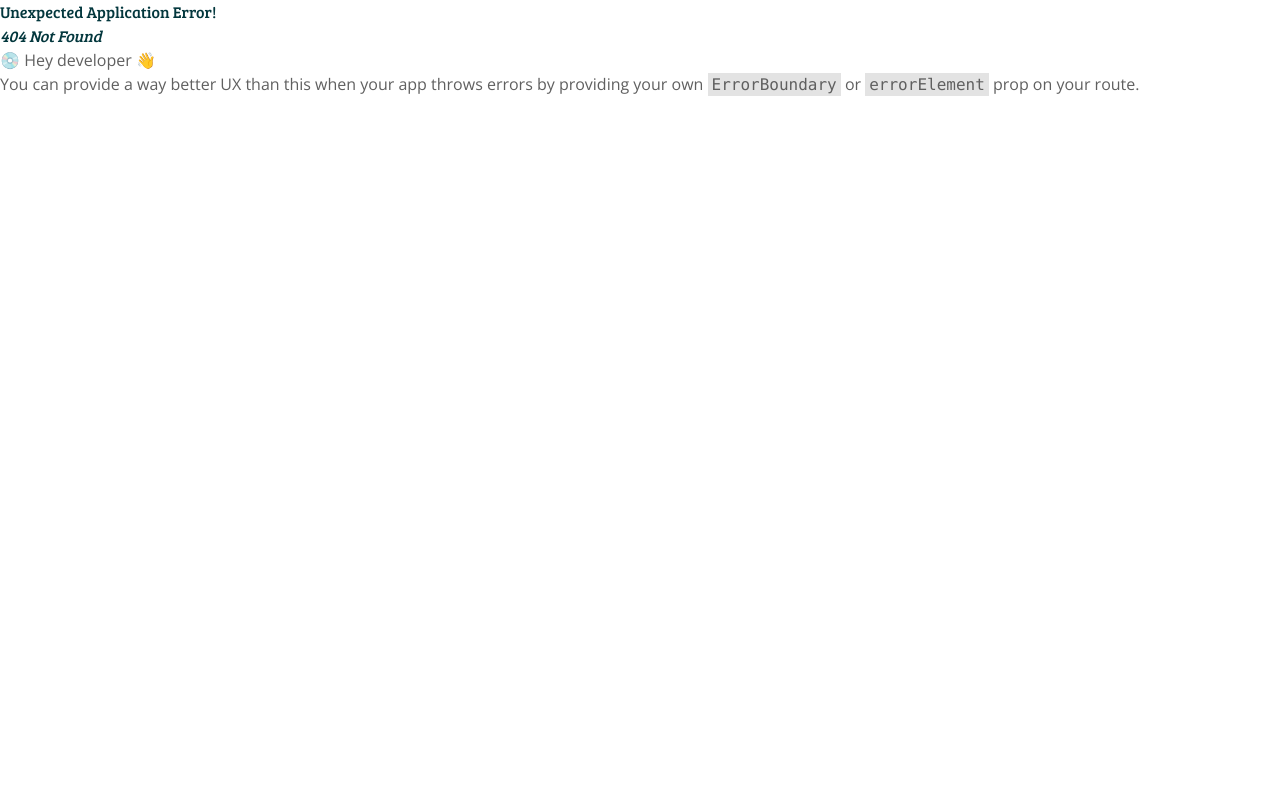
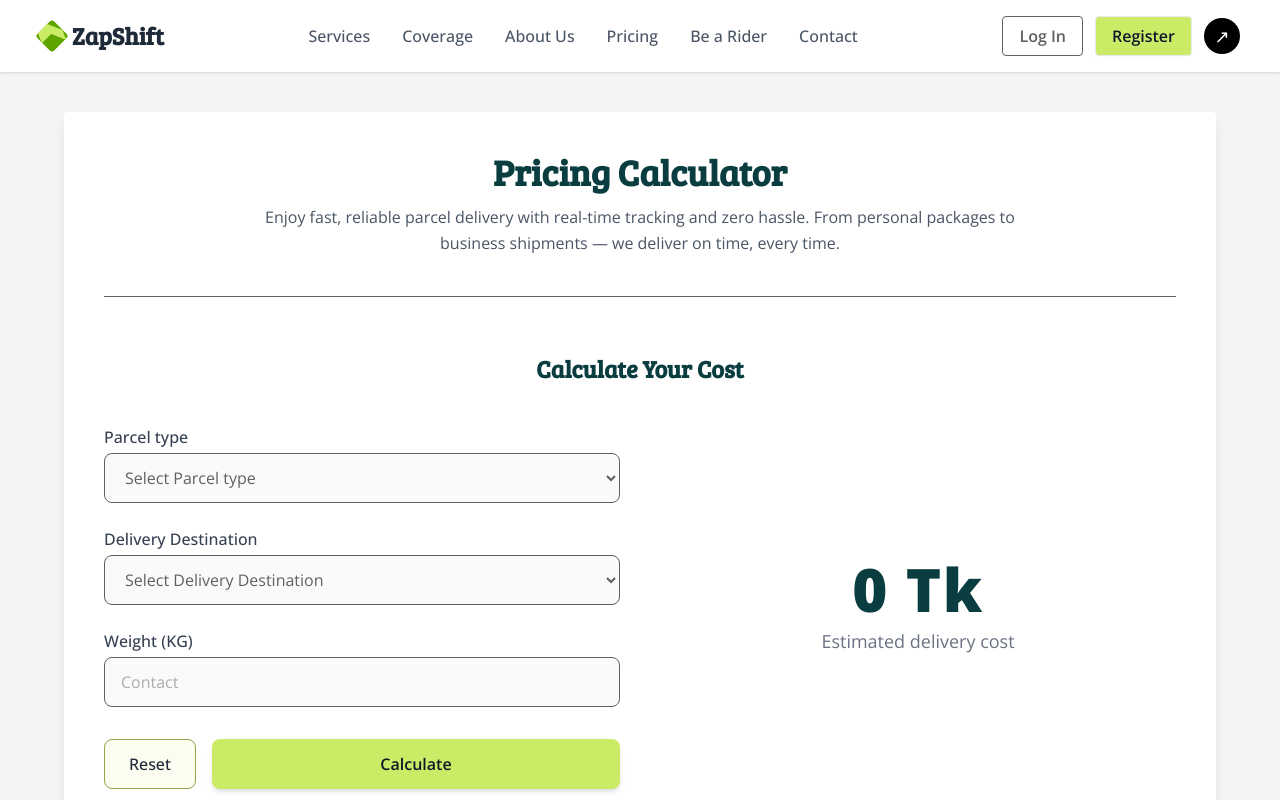
Before and after one commit to ziaul-hoque4820/zap-shift-client, a React (Vite) app: page /pricing in a window 1280 px wide. Before the commit this address had no page. Shown: the top 800 px of the page. Built offline with nearby package versions, Linux system fonts and the light colour scheme.

Commit message:
Price and PriceCalculator section design done

```diff
--- /dev/null
+++ b/src/pages/price/Price.jsx
@@ -0,0 +1,27 @@
+import React from 'react';
+import PriceCalculator from './PriceCalculator';
+
+function Price() {
+    return (
+        <div className="bg-gray-100 flex items-center justify-center px-4 lg:py-10">
+            <div className="max-w-6xl w-full bg-white rounded-sm shadow-lg p-10">
+
+                {/* Header */}
+                <h1 className="text-4xl font-bold text-[#0A3D3F] mb-3 text-center">
+                    Pricing Calculator
+                </h1>
+
+                <p className="text-gray-600 leading-relaxed mb-10 text-center max-w-3xl mx-auto">
+                    Enjoy fast, reliable parcel delivery with real-time tracking and zero hassle.
+                    From personal packages to business shipments — we deliver on time, every time.
+                </p>
+
+                <hr className="my-8" />
+
+                <PriceCalculator />
+            </div>
+        </div>
+    );
+}
+
+export default Price;
--- /dev/null
+++ b/src/pages/price/PriceCalculator.jsx
@@ -0,0 +1,108 @@
+import React, { useState } from 'react';
+import { useForm } from 'react-hook-form';
+
+function PriceCalculator() {
+    const [count, setCount] = useState(0);
+    const { register, handleSubmit, reset } = useForm();
+
+    const onSubmit = (data) => {
+        const cost = Number(data.weight || 0) * 50;
+        setCount(cost);
+    };
+
+    return (
+        <div className="mt-14">
+
+            {/* Section Title */}
+            <h3 className="text-2xl font-semibold text-[#0A3D3F] text-center mb-10">
+                Calculate Your Cost
+            </h3>
+
+            <div className="grid grid-cols-1 md:grid-cols-2 gap-10 items-start">
+
+                {/* LEFT — FORM */}
+                <form onSubmit={handleSubmit(onSubmit)} className="space-y-6">
+
+                    {/* Parcel Type */}
+                    <div>
+                        <label className="block text-gray-700 font-medium mb-1">
+                            Parcel type
+                        </label>
+                        <select
+                            {...register("parcelType")}
+                            className="w-full px-4 py-3 border rounded-lg bg-gray-50 focus:outline-none"
+                        >
+                            <option>Select Parcel type</option>
+                            <option>Document</option>
+                            <option>Package</option>
+                            <option>Fragile Item</option>
+                            <option>Heavy Parcel</option>
+                        </select>
+                    </div>
+
+                    {/* Destination */}
+                    <div>
+                        <label className="block text-gray-700 font-medium mb-1">
+                            Delivery Destination
+                        </label>
+                        <select
+                            {...register("destination")}
+                            className="w-full px-4 py-3 border rounded-lg bg-gray-50 focus:outline-none"
+                        >
+                            <option>Select Delivery Destination</option>
+                            <option>Dhaka</option>
+                            <option>Chattogram</option>
+                            <option>Khulna</option>
+                            <option>Rajshahi</option>
+                        </select>
+                    </div>
+
+                    {/* Weight */}
+                    <div>
+                        <label className="block text-gray-700 font-medium mb-1">
+                            Weight (KG)
+                        </label>
+                        <input
+                            {...register("weight")}
+                            type="number"
+                            placeholder="Contact"
+                            className="w-full px-4 py-3 border rounded-lg bg-gray-50 focus:outline-none"
+                        />
+                    </div>
+
+                    {/* Buttons */}
+                    <div className="flex gap-4 pt-2">
+
+                        <button
+                            type="button"
+                            onClick={() => { reset(); setCount(0); }}
+                            className="px-6 py-3 rounded-lg border border-[#8FA748] bg-[#FAFDF0] text-gray-800 hover:bg-[#eef6d7] transition-all transform hover:scale-[1.03] font-medium"
+                        >
+                            Reset
+                        </button>
+
+                        <button
+                            type="submit"
+                            className="flex-1 px-6 py-3 bg-[#CAEB66] hover:bg-[#b0cf52] text-gray-900 font-semibold rounded-lg shadow-md transition-all transform hover:scale-[1.03]"
+                        >
+                            Calculate
+                        </button>
+
+                    </div>
+                </form>
+
+                {/* RIGHT — COST DISPLAY */}
+                <div className="flex flex-col justify-center items-center my-auto">
+                    <span className="text-6xl font-black text-[#0A3D3F] tracking-wide">
+                        {count} Tk
+                    </span>
+                    <p className="text-gray-500 mt-2 text-lg">
+                        Estimated delivery cost
+                    </p>
+                </div>
+            </div>
+        </div>
+    );
+}
+
+export default PriceCalculator;
--- a/src/pages/rider-register/RiderRegister.jsx
+++ b/src/pages/rider-register/RiderRegister.jsx
@@ -5,7 +5,7 @@ import RiderForm from './RiderForm';
 function RiderRegister() {
 
     return (
-        <div className='bg-gray-200 flex items-center justify-center'>
+        <div className='bg-gray-200 flex items-center justify-center lg:py-8'>
             <div className='max-w-6xl w-full bg-white rounded-sm shadow-xl overflow-hidden flex flex-col md:flex-row'>
 
                 {/* Left Side - Form */}
--- a/src/router/router.jsx
+++ b/src/router/router.jsx
@@ -8,6 +8,7 @@ import ForgotPassword from "../pages/authentications/ForgotPassword";
 import VerifyPassword from "../pages/authentications/VerifyPassword";
 import ResetPassword from "../pages/authentications/ResetPassword";
 import RiderRegister from "../pages/rider-register/RiderRegister";
+import Price from "../pages/price/Price";
 
 const router = createBrowserRouter([
     {
@@ -21,6 +22,10 @@ const router = createBrowserRouter([
             {
                 path: 'riderRegister',
                 Component: RiderRegister
+            },
+            {
+                path: 'pricing',
+                Component: Price
             },
         ]
     },
```
